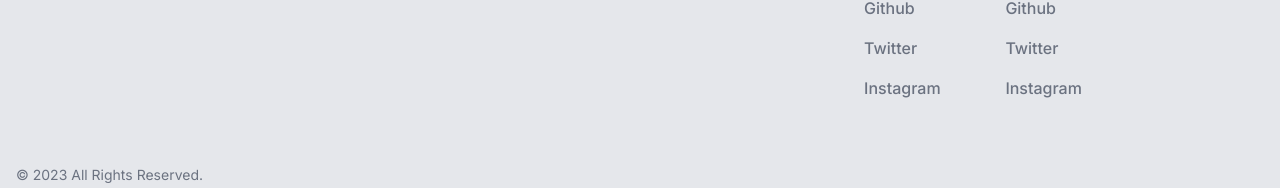
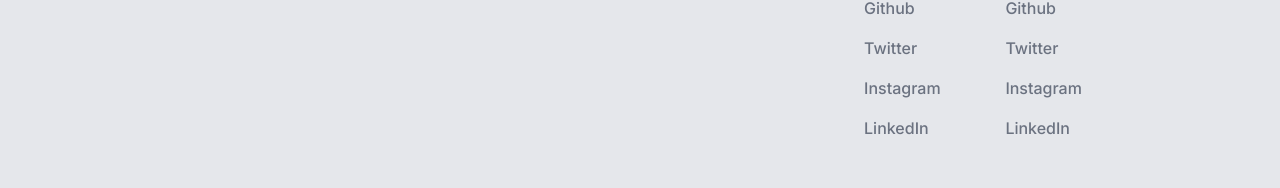
Before and after one commit to sshrey15/GecEcommerce, a Next.js app in the folder frontend/: page / in a window 1280 px wide. Shown: the part 2972-3160 px from the top of the page. Built offline with nearby package versions, Linux system fonts and the light colour scheme; no server answers.

Commit message:
Add LinkedIn links to Footer component

```diff
--- a/frontend/src/app/components/Footer.jsx
+++ b/frontend/src/app/components/Footer.jsx
@@ -24,8 +24,11 @@
                       <li class="mb-4">
                           <a href="https://twitter.com/Shreysi29721576" class="hover:underline">Twitter</a>
                       </li>
+                      <li class="mb-4">
+                          <a href="https://www.instagram.com/sshreysingh/" class="hover:underline">Instagram</a>
+                      </li>
                       <li>
-                          <a href="https://www.instagram.com/sshreysingh/" class="hover:underline">Instagram</a>
+                          <a href="https://www.linkedin.com/in/sshrey15/" class="hover:underline">LinkedIn</a>
                       </li>
                   </ul>
               </div>
@@ -38,8 +41,11 @@
                       <li class="mb-4">
                           <a href="https://twitter.com/VariyarVishnu" class="hover:underline">Twitter</a>
                       </li>
+                      <li class="mb-4">
+                          <a href="https://www.instagram.com/vishnuvariyar/" class="hover:underline">Instagram</a>
+                      </li>
                       <li>
-                          <a href="https://www.instagram.com/vishnuvariyar/" class="hover:underline">Instagram</a>
+                          <a href="https://www.linkedin.com/in/vishnu-variyar-7aa17321b/" class="hover:underline">LinkedIn</a>
                       </li>
                   </ul>
               </div>
```
